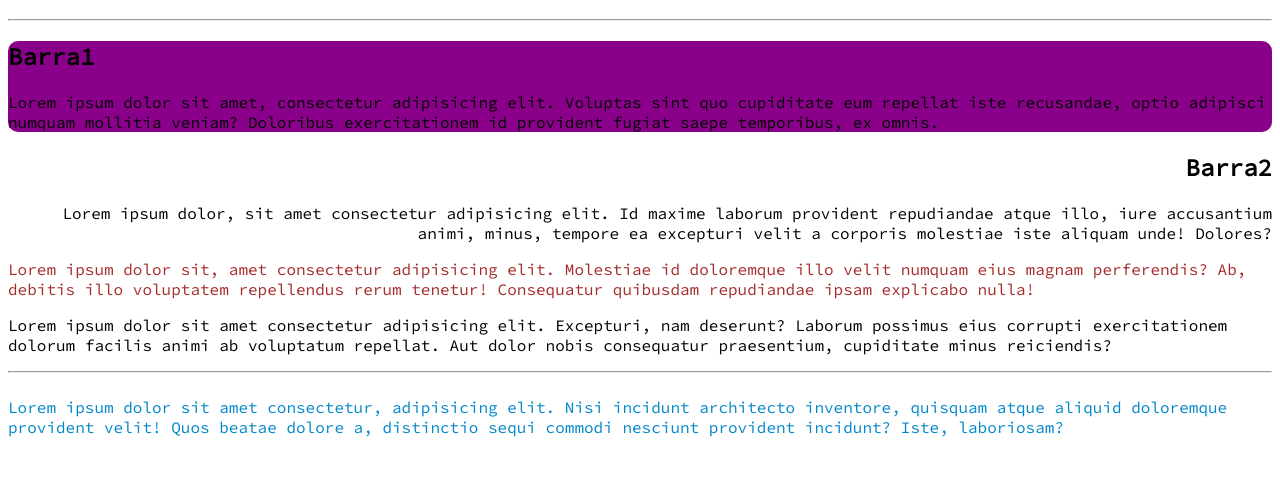
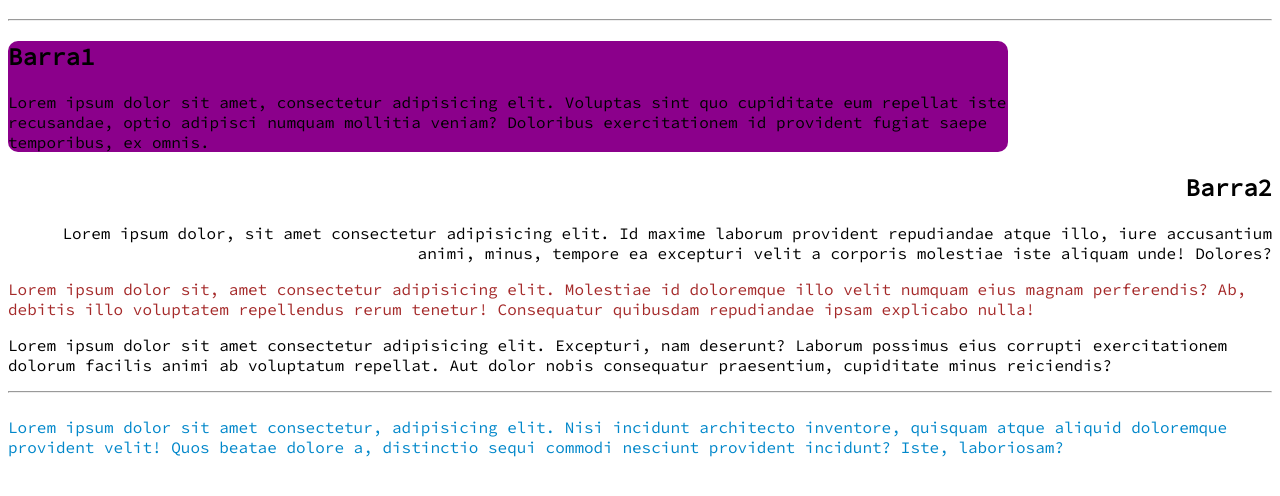
Before and after one commit to dimitrymm/Ola-Mundo, a plain HTML site: page site-exemplo/index.html in a window 1280 px wide. Shown: the part 64-560 px from the top of the page. Drawn offline with Linux system fonts and the light colour scheme.

Commit message:
Update style.css

```diff
--- a/site-exemplo/css/style.css
+++ b/site-exemplo/css/style.css
@@ -11,7 +11,12 @@ body{
     box-shadow: black;
     border: black;
     border-radius: 10px;
-    position: relative
+    position: relative;
+    margin: 0px;
+    padding: 0px;
+
+    max-width: 1000px;
+    max-height: 400px;
 
 }
 
```
